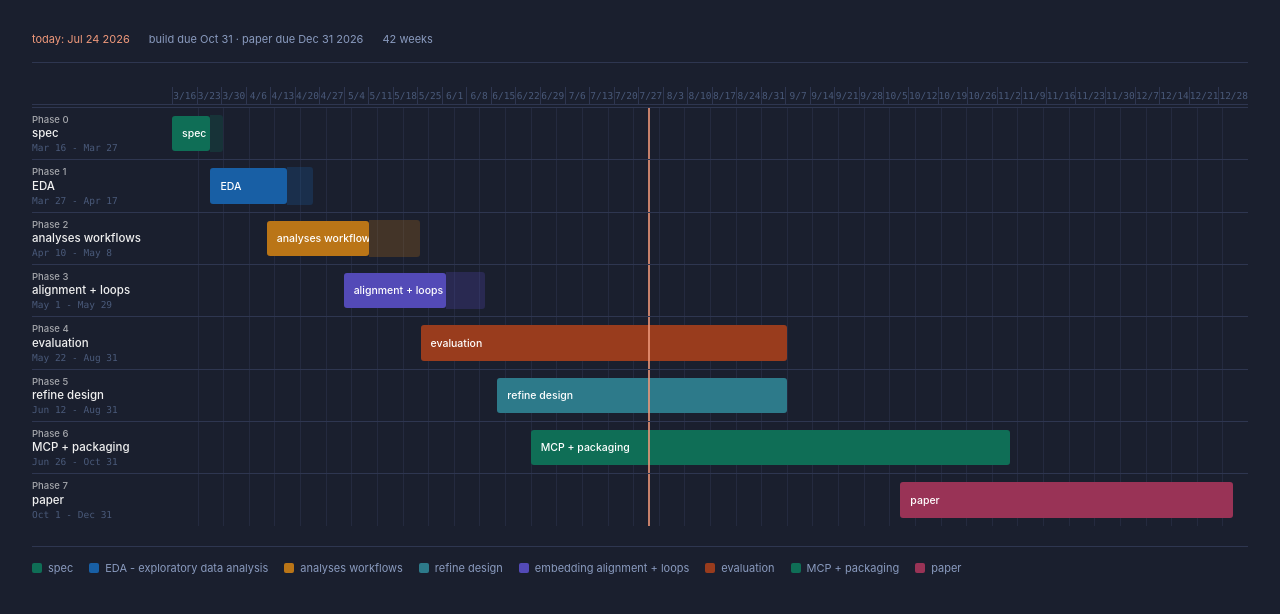
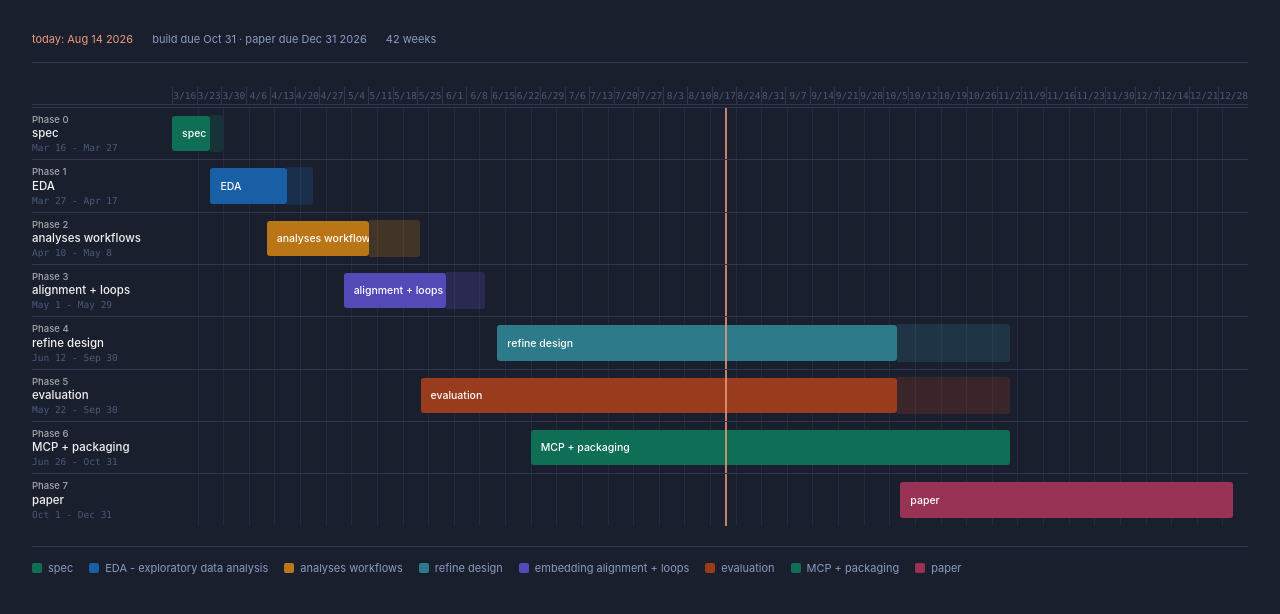
Before and after one commit to teslajoy/omicstra, a plain HTML site: page docs/timeline.html in a window 1280 px wide. Drawn offline with Linux system fonts and the light colour scheme.

Commit message:
update timeline

```diff
--- a/docs/timeline.html
+++ b/docs/timeline.html
@@ -63,7 +63,7 @@ body{background:var(--bg);color:var(--text);font-family:var(--sans);font-size:13
 
 <div class="header">
   <div class="meta">
-    <span class="now">today: Jul 24 2026</span>
+    <span class="now">today: Aug 14 2026</span>
     <span>build due Oct 31 &middot; paper due Dec 31 2026</span>
     <span>42 weeks</span>
   </div>
@@ -88,7 +88,7 @@ body{background:var(--bg);color:var(--text);font-family:var(--sans);font-size:13
 
 <script>
 const W = 42;
-const NOW = 18.57;  // Jul 24 2026, weeks from Mar 16 origin
+const NOW = 21.57;  // Aug 14 2026, weeks from Mar 16 origin
 
 function wkDate(i) {
   const d = new Date(2026, 2, 16);
@@ -105,10 +105,10 @@ const phases = [
    dels:['analyses workflows','UNI2 extraction','Novae extraction','manifest.db']},
   {name:'Phase 3\nalignment + loops', dates:'May 1 - May 29',  start:6.7, len:4,   buf:1.5, color:'#534AB7',
    dels:['K1: QC threshold loop','K2: alignment hyperparam loop','winner.json','checkpoint']},
-  {name:'Phase 4\nevaluation', dates:'May 22 - Aug 31', start:9.7, len:14.3,buf:0,   color:'#993C1D',
+  {name:'Phase 4\nrefine design',      dates:'Jun 12 - Sep 30', start:12.7,len:15.59,buf:4.43,   color:'#2D7A8A',
+   dels:['refine design','encoder swap','baselines']},
+  {name:'Phase 5\nevaluation', dates:'May 22 - Sep 30', start:9.7, len:18.59,buf:4.43,   color:'#993C1D',
    dels:['K3: retrieval optimization loop','h1 - h2 - h3','Opus synthesis','UMAP plots']},
-  {name:'Phase 5\nrefine design',      dates:'Jun 12 - Aug 31', start:12.7,len:11.3,buf:0,   color:'#2D7A8A',
-   dels:['refine design','encoder swap','baselines']},
   {name:'Phase 6\nMCP + packaging',dates:'Jun 26 - Oct 31', start:14.0,len:18.71,buf:0,   color:'#0F6E56',
    dels:['MCP server','generalizable src/ package','best run notebook','release'],
 },
```
